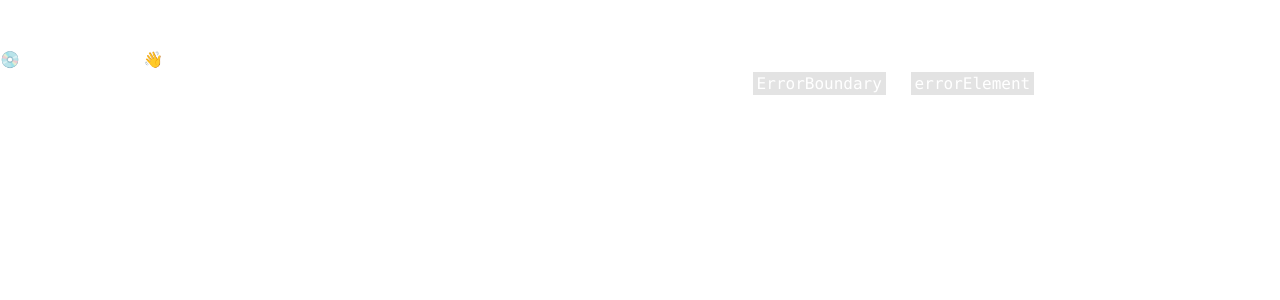
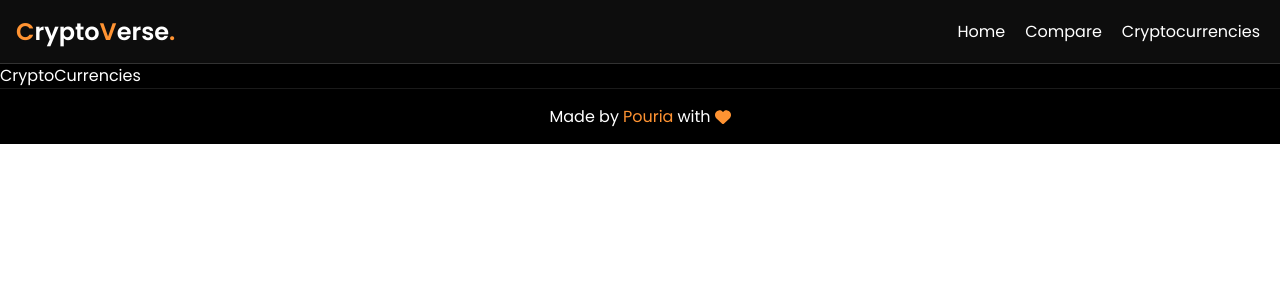
Before and after one commit to npouriaa/Cryptoverse, a React (Vite) app: page /coins in a window 1280 px wide. Before the commit this address had no page. Shown: the top 300 px of the page. Built offline with nearby package versions, Linux system fonts and the light colour scheme.

Commit message:
add CryptoCurrencies page

```diff
--- /dev/null
+++ b/src/pages/CryptoCurrencies.tsx
@@ -0,0 +1,7 @@
+const CryptoCurrencies = () => {
+  return (
+    <div>CryptoCurrencies</div>
+  )
+}
+
+export default CryptoCurrencies
```
Also changed, not shown: src/routes/Routes.tsx (+6 -1 lines).
